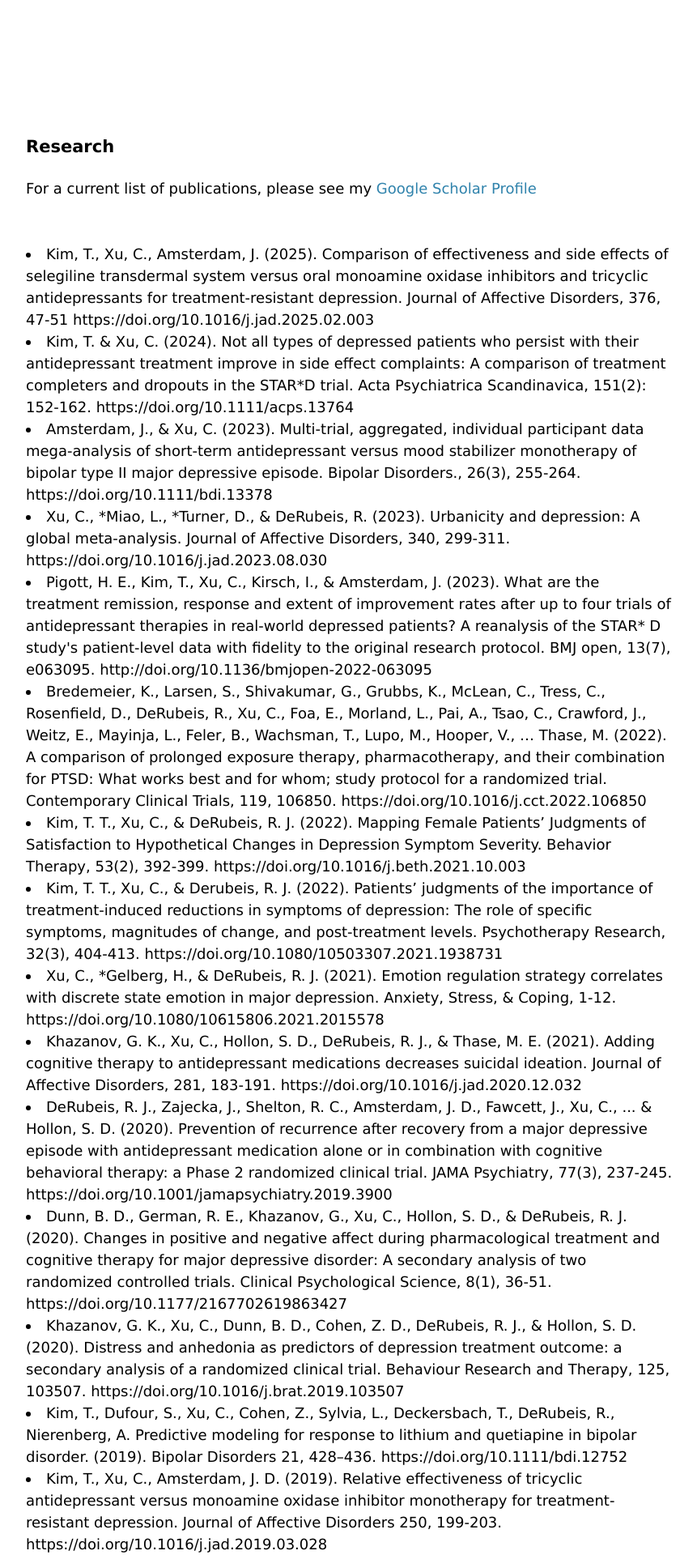
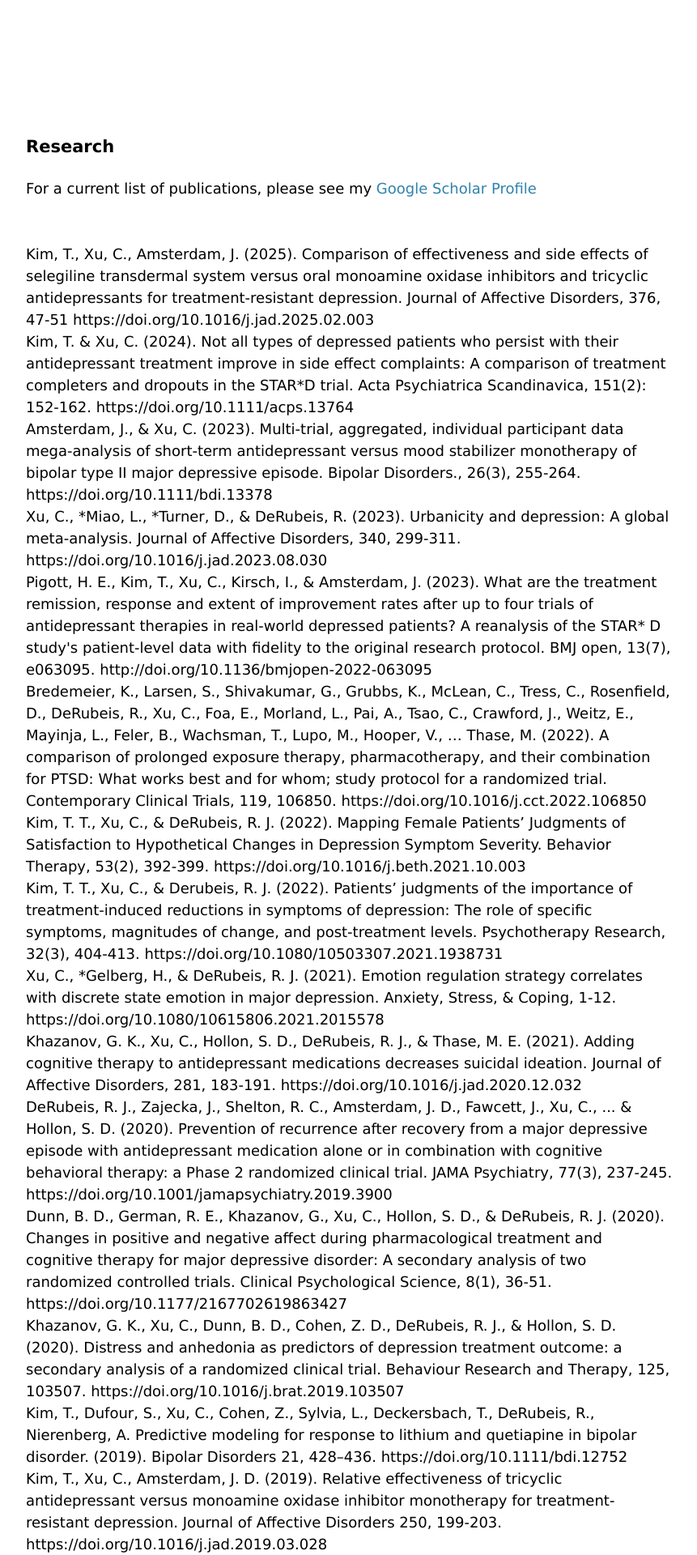
Before and after one commit to colinxu5/colinxu5.github.io, a Jekyll site: the page index.html, which Jekyll copies as it is, in a window 1280 px wide. Shown: the part 1374-3294 px from the top of the page at 81% size, without its empty margins (208-1069 px from the left). Built offline with Jekyll 4.4.1, drawn with Linux system fonts in a browser that asks for light colours.

Commit message:
Update index.html

```diff
--- a/index.html
+++ b/index.html
@@ -85,35 +85,34 @@ My main areas of research are on using statistical modeling to better understand
 		For a current list of publications, please see my <a class='generallink' href="https://scholar.google.com/citations?user=S0mvcX4AAAAJ&hl=en" target='_blank'>Google Scholar Profile</a><br>
 	    </body>
 	<br>
-	<br>
-<li class="publications">
+	<br><p class="publications">
 	Kim, T., Xu, C., Amsterdam, J. (2025). Comparison of effectiveness and side effects of selegiline transdermal system versus oral monoamine oxidase inhibitors and tricyclic antidepressants for treatment-resistant depression. Journal of Affective Disorders, 376, 47-51 https://doi.org/10.1016/j.jad.2025.02.003
-</li> <li class="publications">
+</p> <p class="publications">
 		Kim, T. & Xu, C. (2024). Not all types of depressed patients who persist with their antidepressant treatment improve in side effect complaints: A comparison of treatment completers and dropouts in the STAR*D trial. Acta Psychiatrica Scandinavica, 151(2): 152-162. https://doi.org/10.1111/acps.13764
-	</li> <li class="publications">
+	</p> <p class="publications">
 		Amsterdam, J., & Xu, C. (2023). Multi-trial, aggregated, individual participant data mega-analysis of short-term antidepressant versus mood stabilizer monotherapy of bipolar type II major depressive episode. Bipolar Disorders., 26(3), 255-264. https://doi.org/10.1111/bdi.13378
-	</li> <li class="publications">
+	</p> <p class="publications">
 		Xu, C., *Miao, L., *Turner, D., & DeRubeis, R. (2023). Urbanicity and depression: A global meta-analysis. Journal of Affective Disorders, 340, 299-311. https://doi.org/10.1016/j.jad.2023.08.030
-	</li> <li class="publications">
+	</p> <p class="publications">
 		Pigott, H. E., Kim, T., Xu, C., Kirsch, I., & Amsterdam, J. (2023). What are the treatment remission, response and extent of improvement rates after up to four trials of antidepressant therapies in real-world depressed patients? A reanalysis of the STAR* D study's patient-level data with fidelity to the original research protocol. BMJ open, 13(7), e063095. http://doi.org/10.1136/bmjopen-2022-063095
-	</li> <li class="publications">
+	</p> <p class="publications">
 		Bredemeier, K., Larsen, S., Shivakumar, G., Grubbs, K., McLean, C., Tress, C., Rosenfield, D., DeRubeis, R., Xu, C., Foa, E., Morland, L., Pai, A., Tsao, C., Crawford, J., Weitz, E., Mayinja, L., Feler, B., Wachsman, T., Lupo, M., Hooper, V., … Thase, M. (2022). A comparison of prolonged exposure therapy, pharmacotherapy, and their combination for PTSD: What works best and for whom; study protocol for a randomized trial. Contemporary Clinical Trials, 119, 106850. https://doi.org/10.1016/j.cct.2022.106850
-	</li> <li class="publications">
+	</p> <p class="publications">
 		Kim, T. T., Xu, C., & DeRubeis, R. J. (2022). Mapping Female Patients’ Judgments of Satisfaction to Hypothetical Changes in Depression Symptom Severity. Behavior Therapy, 53(2), 392-399. https://doi.org/10.1016/j.beth.2021.10.003
-	</li> <li class="publications">
+	</p> <p class="publications">
 		Kim, T. T., Xu, C., & Derubeis, R. J. (2022). Patients’ judgments of the importance of treatment-induced reductions in symptoms of depression: The role of specific symptoms, magnitudes of change, and post-treatment levels. Psychotherapy Research, 32(3), 404-413. https://doi.org/10.1080/10503307.2021.1938731
-	</li> <li class="publications">
+	</p> <p class="publications">
 		Xu, C., *Gelberg, H., & DeRubeis, R. J. (2021). Emotion regulation strategy correlates with discrete state emotion in major depression. Anxiety, Stress, & Coping, 1-12. https://doi.org/10.1080/10615806.2021.2015578
-	</li> <li class="publications">
+	</p> <p class="publications">
 		Khazanov, G. K., Xu, C., Hollon, S. D., DeRubeis, R. J., & Thase, M. E. (2021). Adding cognitive therapy to antidepressant medications decreases suicidal ideation. Journal of Affective Disorders, 281, 183-191. https://doi.org/10.1016/j.jad.2020.12.032
-	</li> <li class="publications">
+	</p> <p class="publications">
 		DeRubeis, R. J., Zajecka, J., Shelton, R. C., Amsterdam, J. D., Fawcett, J., Xu, C., ... & Hollon, S. D. (2020). Prevention of recurrence after recovery from a major depressive episode with antidepressant medication alone or in combination with cognitive behavioral therapy: a Phase 2 randomized clinical trial. JAMA Psychiatry, 77(3), 237-245. https://doi.org/10.1001/jamapsychiatry.2019.3900
-	</li> <li class="publications">
+	</p> <p class="publications">
 		Dunn, B. D., German, R. E., Khazanov, G., Xu, C., Hollon, S. D., & DeRubeis, R. J. (2020). Changes in positive and negative affect during pharmacological treatment and cognitive therapy for major depressive disorder: A secondary analysis of two randomized controlled trials. Clinical Psychological Science, 8(1), 36-51. https://doi.org/10.1177/2167702619863427
-	</li> <li class="publications">
+	</p> <p class="publications">
 		Khazanov, G. K., Xu, C., Dunn, B. D., Cohen, Z. D., DeRubeis, R. J., & Hollon, S. D. (2020). Distress and anhedonia as predictors of depression treatment outcome: a secondary analysis of a randomized clinical trial. Behaviour Research and Therapy, 125, 103507. https://doi.org/10.1016/j.brat.2019.103507
-	</li> <li class="publications">
+	</p> <p class="publications">
 		Kim, T., Dufour, S., Xu, C., Cohen, Z., Sylvia, L., Deckersbach, T., DeRubeis, R., Nierenberg, A. Predictive modeling for response to lithium and quetiapine in bipolar disorder. (2019). Bipolar Disorders 21, 428–436. https://doi.org/10.1111/bdi.12752
-	</li> <li class="publications">
+	</p> <p class="publications">
 		Kim, T., Xu, C., Amsterdam, J. D. (2019). Relative effectiveness of tricyclic antidepressant versus monoamine oxidase inhibitor monotherapy for treatment-resistant depression. Journal of Affective Disorders 250, 199-203. https://doi.org/10.1016/j.jad.2019.03.028
-	</li>
+	</p>
```
